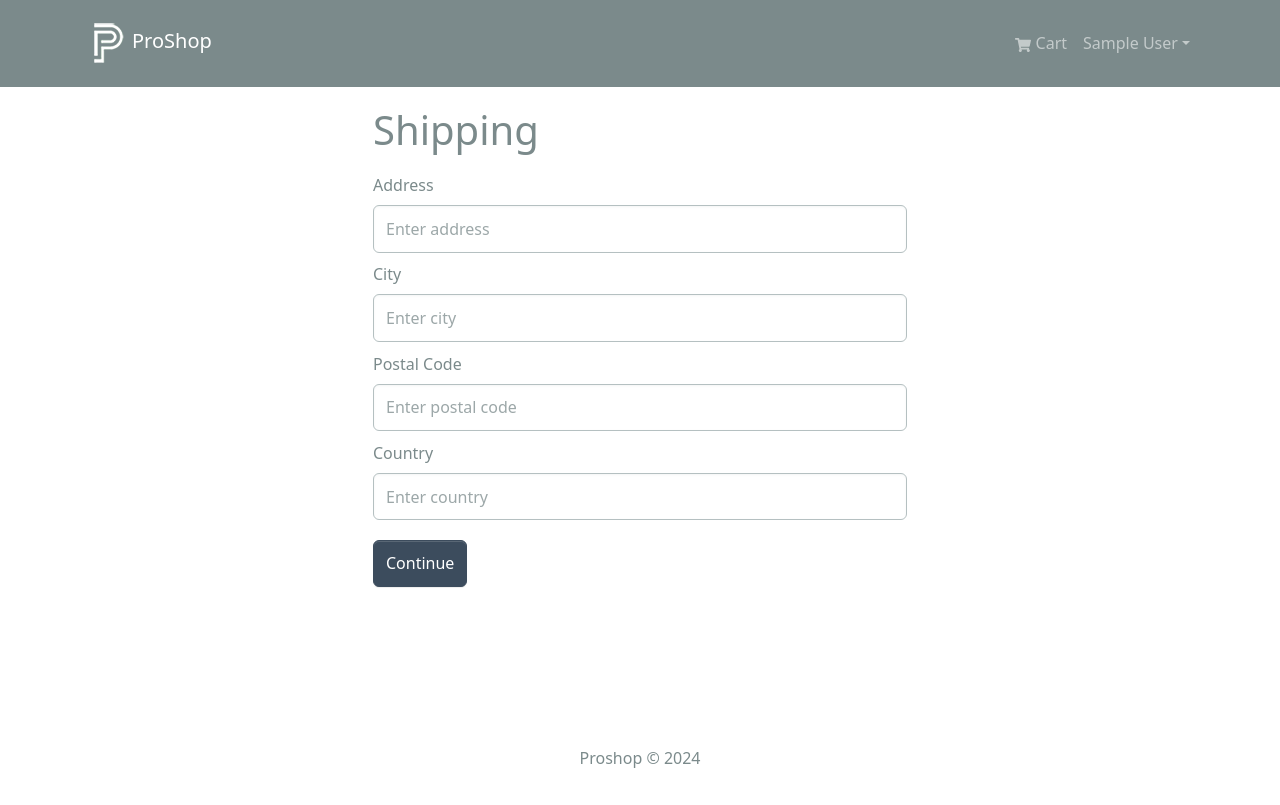
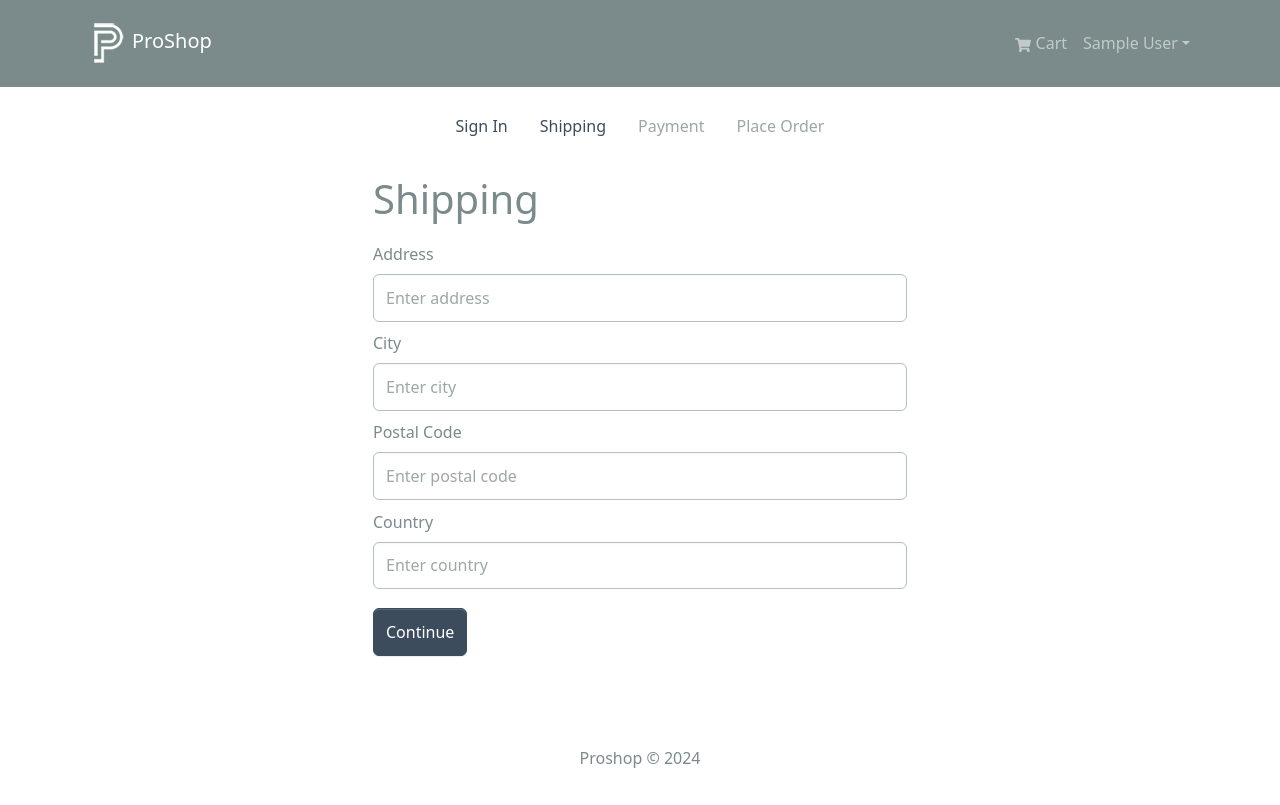
Before and after one commit to alainafoo/proshop-project, a React (Create React App) app in the folder frontend/: page /shipping in a window 1280 px wide. Built offline with nearby package versions, Linux system fonts and the light colour scheme; sample sign-in values are in the browser's storage.

Commit message:
added checkout steps component

```diff
--- /dev/null
+++ b/frontend/src/components/CheckoutSteps.jsx
@@ -0,0 +1,47 @@
+import { Nav } from 'react-bootstrap'
+import { LinkContainer } from 'react-router-bootstrap'
+
+const CheckoutSteps = ({ step1, step2, step3, step4 }) => {
+  return (
+    <Nav className ='justify-content-center mb-4'>
+        <Nav.Item>
+            {step1 ? (
+                <LinkContainer to='/login'>
+                    <Nav.Link>Sign In</Nav.Link>
+                </LinkContainer>
+            ) : (
+            <Nav.Link disabled>Sign In</Nav.Link>
+        )}
+        </Nav.Item>
+        <Nav.Item>
+            {step2 ? (
+                <LinkContainer to='/shipping'>
+                    <Nav.Link>Shipping</Nav.Link>
+                </LinkContainer>
+            ) : (
+            <Nav.Link disabled>Shipping</Nav.Link>
+        )}
+        </Nav.Item>
+        <Nav.Item>
+            {step3 ? (
+                <LinkContainer to='/payment'>
+                    <Nav.Link>Payment</Nav.Link>
+                </LinkContainer>
+            ) : (
+            <Nav.Link disabled>Payment</Nav.Link>
+        )}
+        </Nav.Item>
+        <Nav.Item>
+            {step4 ? (
+                <LinkContainer to='/placeorder'>
+                    <Nav.Link>Place Order</Nav.Link>
+                </LinkContainer>
+            ) : (
+            <Nav.Link disabled>Place Order</Nav.Link>
+        )}
+        </Nav.Item>
+    </Nav>
+  )
+}
+
+export default CheckoutSteps
--- a/frontend/src/screens/ShippingScreen.jsx
+++ b/frontend/src/screens/ShippingScreen.jsx
@@ -4,7 +4,7 @@
 import { useNavigate } from 'react-router-dom';
 import FormContainer from '../components/FormContainer';
 import { saveShippingAddress } from '../slices/cartSlice';
-
+import CheckoutSteps from '../components/CheckoutSteps';
 
 const ShippingScreen = () => {
 
@@ -28,6 +28,7 @@
 
   return (
     <FormContainer>
+        <CheckoutSteps step1 step2 />
         <h1>Shipping</h1>
         <Form onSubmit={submitHandler}>
             <Form.Group className='my-2' controlId='address'>
```
